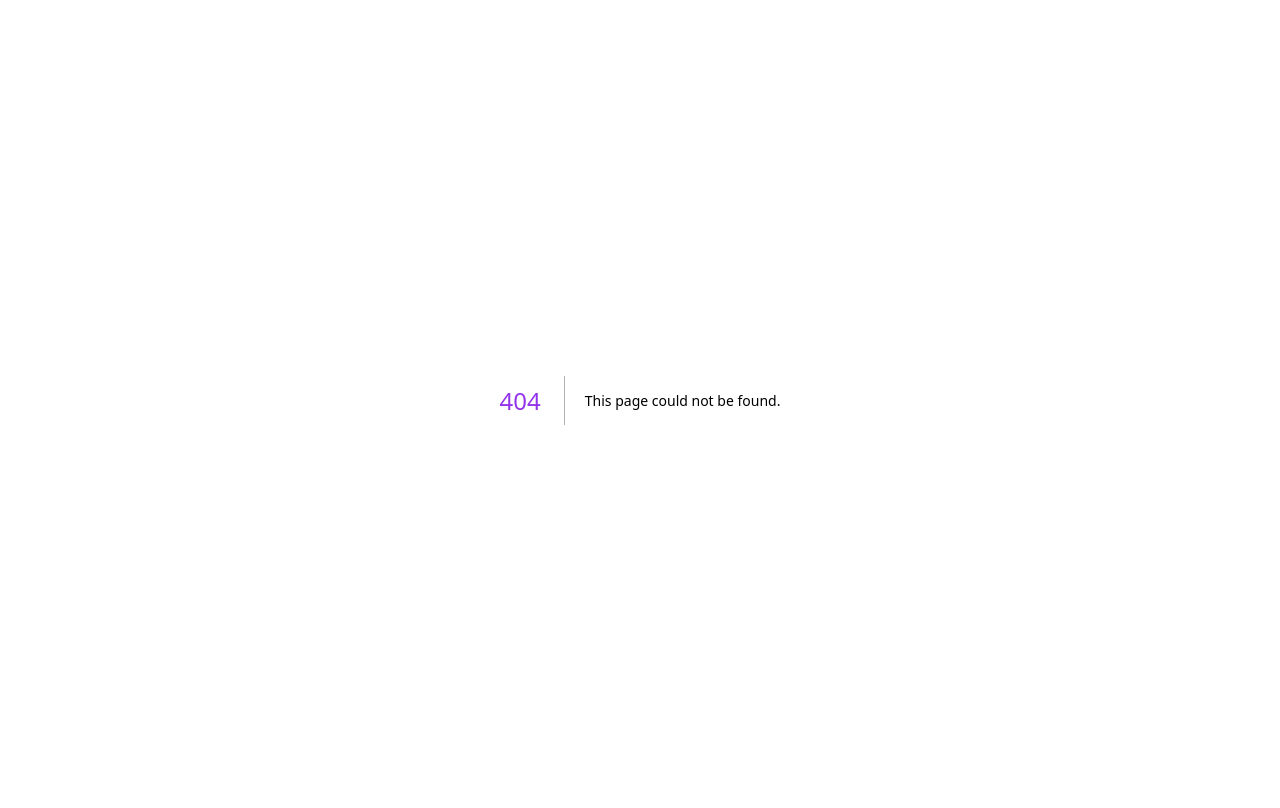
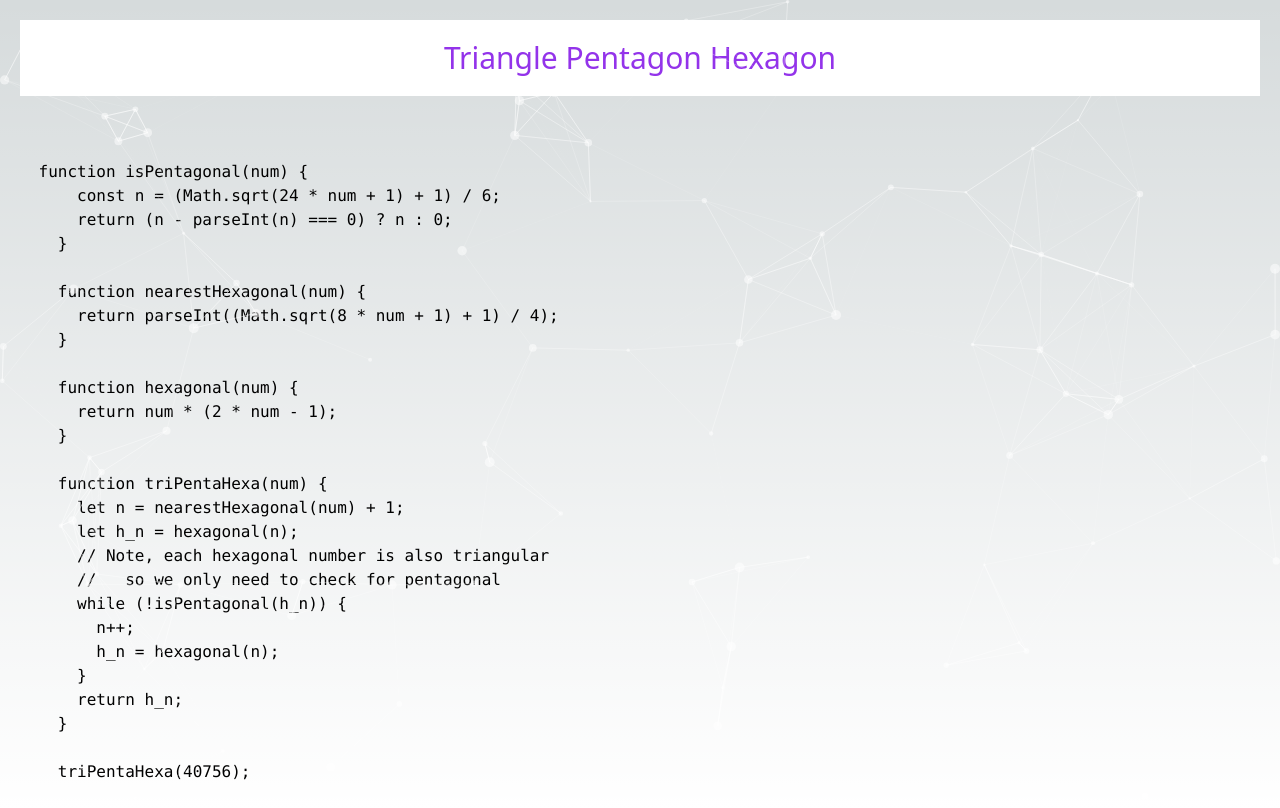
Before and after one commit to ragulpalanisamy/fcc_projects_euler, a Next.js app: page /Pro-4/triangle_pentagon_hexagon in a window 1280 px wide. Before the commit this address had no page. Built offline with nearby package versions, Linux system fonts and the light colour scheme.

Commit message:
feat: :sparkles: Added the functionaliy for the triangle , pentagon and hexagon

```diff
--- a/src/app/page.js
+++ b/src/app/page.js
@@ -160,6 +160,9 @@ export default function Home() {
         <Link href="../Pro-4/Pentagon_numbers">
         Pentagon numbers
         </Link>
+        <Link href="../Pro-4/triangle_pentagon_hexagon">
+        triangle_pentagon_hexagon
+        </Link>
         </div>
         </div>
       </>
--- /dev/null
+++ b/src/pages/Pro-4/triangle_pentagon_hexagon.tsx
@@ -0,0 +1,48 @@
+import React from 'react'
+import DesignTypeScript from '../../components/DesignTypeScript'
+import "../../app/globals.css";
+
+export default function triangle_pentagon_hexagon() {
+    const codesnippet = `
+    function isPentagonal(num) {
+        const n = (Math.sqrt(24 * num + 1) + 1) / 6;
+        return (n - parseInt(n) === 0) ? n : 0;
+      }
+
+      function nearestHexagonal(num) {
+        return parseInt((Math.sqrt(8 * num + 1) + 1) / 4);
+      }
+
+      function hexagonal(num) {
+        return num * (2 * num - 1);
+      }
+
+      function triPentaHexa(num) {
+        let n = nearestHexagonal(num) + 1;
+        let h_n = hexagonal(n);
+        // Note, each hexagonal number is also triangular
+        //   so we only need to check for pentagonal
+        while (!isPentagonal(h_n)) {
+          n++;
+          h_n = hexagonal(n);
+        }
+        return h_n;
+      }
+
+      triPentaHexa(40756);
+    `;
+  return (
+    <div>
+        <DesignTypeScript />
+        <h1>
+            Triangle Pentagon Hexagon
+        </h1>
+
+        <pre>
+            <code>
+                {codesnippet}
+            </code>
+        </pre>
+    </div>
+  )
+}
```
